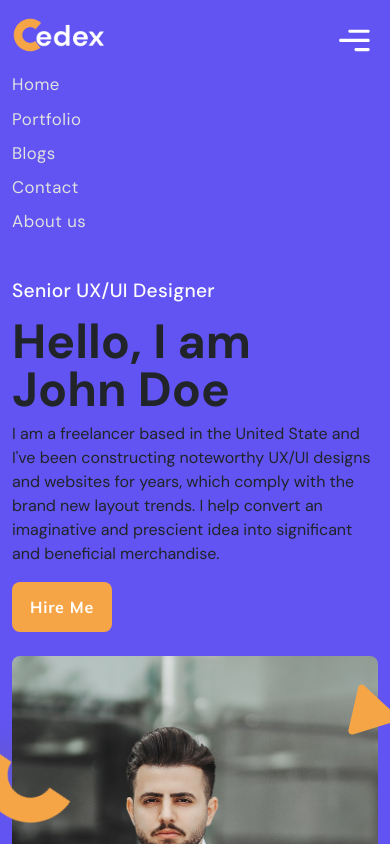
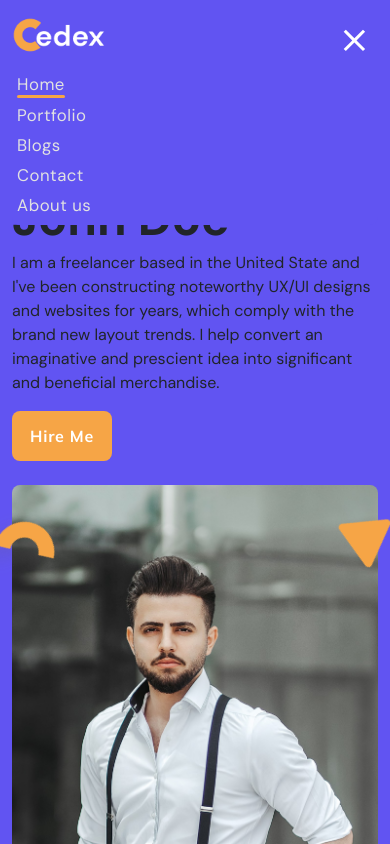
Before and after one commit to firasel/cedex, a Next.js app: page / in a window 390 px wide. Both pictures are taken after a click on the button 354 px from the left and 39 px from the top of the page. Shown: the top 844 px of the page. Built offline with nearby package versions, Linux system fonts and the light colour scheme.

Commit message:
header section almost complete

```diff
--- a/components/Home/Hero/Hero.js
+++ b/components/Home/Hero/Hero.js
@@ -1,3 +1,4 @@
+import { motion } from "framer-motion";
 import Image from "next/image";
 import React from "react";
 import { Button, Col, Row } from "react-bootstrap";
@@ -37,18 +38,38 @@ const Hero = () => {
             {/*  */}
             {/* Image background style start*/}
             <div>
-              <div className="circle1">
+              <motion.div
+                initial={{ rotate: 0, scale: 0.8 }}
+                animate={{ rotate: 359, scale: 0.8 }}
+                transition={{ duration: 2, repeat: Infinity, delay: 0 }}
+                className="circle1"
+              >
                 <Image src={Ellipse} alt="ellipse" />
-              </div>
-              <div className="circle2">
+              </motion.div>
+              <motion.div
+                initial={{ rotate: 0, scale: 0.8 }}
+                animate={{ rotate: -359, scale: 0.8 }}
+                transition={{ duration: 2, repeat: Infinity, delay: 0 }}
+                className="circle2"
+              >
                 <Image src={Ellipse} alt="ellipse" />
-              </div>
-              <div className="rectangle">
+              </motion.div>
+              <motion.div
+                initial={{ rotate: 0, scale: 0.8 }}
+                animate={{ rotate: 359, scale: 0.8 }}
+                transition={{ duration: 2, repeat: Infinity, delay: 0 }}
+                className="rectangle"
+              >
                 <Image src={Rectangle} alt="ellipse" />
-              </div>
-              <div className="polygon">
+              </motion.div>
+              <motion.div
+                initial={{ rotate: 0, scale: 0.8 }}
+                animate={{ rotate: -359, scale: 0.8 }}
+                transition={{ duration: 2, repeat: Infinity, delay: 0 }}
+                className="polygon"
+              >
                 <Image src={Polygon} alt="ellipse" />
-              </div>
+              </motion.div>
             </div>
             {/* Image background style end*/}
           </div>
--- a/components/Home/Hero/Hero.module.scss
+++ b/components/Home/Hero/Hero.module.scss
@@ -3,6 +3,7 @@
     padding-top: 4rem;
     padding-bottom: 7rem;
   }
+
   .heroDetails {
     h5,
     h2,
@@ -39,6 +40,7 @@
       }
     }
   }
+
   .heroImage {
     width: 100%;
     height: 100%;
@@ -50,28 +52,49 @@
     .circle1 {
       position: absolute !important;
       top: 1rem;
-      left: calc(100vw - 106vw);
-      transform: scale(0.8) rotate(-110deg);
+      left: -5vw;
+      width: 10rem;
+      height: 10rem;
     }
     .circle2 {
       position: absolute !important;
-      bottom: -6.2rem;
-      right: -7.5vw;
-      transform: scale(0.8);
+      bottom: -5rem;
+      right: -5vw;
+      width: 11rem;
+      height: 11rem;
     }
     .rectangle {
       position: absolute !important;
-      bottom: 3vh;
+      bottom: 4vh;
       left: -2.5vw;
-      transform: scale(0.8);
+      width: 5rem;
     }
     .polygon {
       position: absolute !important;
       top: 1rem;
       right: -2vw;
-      transform: scale(0.8);
+      width: 4rem;
+      height: 4rem;
     }
   }
+
+  @media screen and (max-width: 1199px) {
+    .heroImage {
+      .circle1 {
+        width: 7rem;
+        height: 7rem;
+      }
+      .circle2 {
+        width: 8rem;
+        height: 8rem;
+        bottom: -2.5rem;
+      }
+      .rectangle {
+        width: 4rem;
+      }
+    }
+  }
+
   @media screen and (max-width: 767px) {
     .heroContainer {
       padding-top: 1rem;
@@ -95,37 +118,44 @@
     }
     .heroImage {
       .circle1 {
-        left: -12vw;
-        transform: scale(0.7) rotate(-110deg);
+        left: -8vw;
+        width: 8rem;
+        height: 8rem;
       }
       .circle2 {
-        bottom: -7rem;
-        right: -15vw;
-        transform: scale(0.7);
+        bottom: -3.5rem;
+        right: -9vw;
+        width: 9rem;
+        height: 9rem;
       }
       .rectangle {
         left: -5vw;
-        transform: scale(0.7);
+      }
+      .polygon {
+        right: -4vw;
+      }
+    }
+  }
+
+  @media screen and (max-width: 574px) {
+    .heroImage {
+      .circle1 {
+        left: -12vw;
+        width: 7rem;
+        height: 7rem;
+      }
+      .circle2 {
+        bottom: -3rem;
+        right: -13vw;
+        width: 8rem;
+        height: 8rem;
+      }
+      .rectangle {
+        left: -6vw;
+        width: 4rem;
       }
       .polygon {
         right: -5vw;
-        transform: scale(0.7);
-      }
-    }
-  }
-  @media screen and (max-width: 574px) {
-    .heroImage {
-      .circle1 {
-        left: -20vw;
-      }
-      .circle2 {
-        right: -20vw;
-      }
-      .rectangle {
-        left: -12vw;
-      }
-      .polygon {
-        right: -8vw;
       }
     }
   }
--- a/components/shared/Navbar/Navbar.js
+++ b/components/shared/Navbar/Navbar.js
@@ -1,39 +1,59 @@
 import Image from "next/image";
 import Link from "next/link";
-import React from "react";
+import React, { useState } from "react";
 import { Container, Nav, Navbar } from "react-bootstrap";
 import { CgMenuRight } from "react-icons/cg";
+import { IoMdClose } from "react-icons/io";
 import LogoImg from "../../../assets/images/common/Logo.png";
 import style from "./Navbar.module.scss";
 
 const NavBar = () => {
+  const [expand, setExpand] = useState(true);
+
   return (
     <>
-      <Navbar className={style.navbarStyle} collapseOnSelect expand="lg">
-        <Container className="py-1 py-md-3">
+      <Navbar className={style.navbarStyle} collapseOnSelect expand="md">
+        <Container className="py-1 py-md-3 position-relative">
           <Navbar.Brand className="logo" href="#">
             <Image src={LogoImg} alt="logo" />
           </Navbar.Brand>
-          <Navbar.Toggle className="toggeBtn" aria-controls="responsive-navbar-nav">
-            <CgMenuRight />
+          <Navbar.Toggle
+            onClick={() => setExpand(!expand)}
+            className="toggeBtn"
+            aria-controls="responsive-navbar-nav"
+          >
+            {expand ? <CgMenuRight /> : <IoMdClose />}
           </Navbar.Toggle>
-          <Navbar.Collapse id="responsive-navbar-nav">
+          <Navbar.Collapse
+            className="menuItemContainer"
+            id="responsive-navbar-nav"
+          >
             <Nav className="ms-auto menuItems">
+              <span className="active">
                 <Nav.Link as={Link} href="/">
                   Home
                 </Nav.Link>
+              </span>
+              <span>
                 <Nav.Link as={Link} href="/portfolio">
                   Portfolio
                 </Nav.Link>
+              </span>
+              <span>
                 <Nav.Link as={Link} href="/blogs">
                   Blogs
                 </Nav.Link>
+              </span>
+              <span>
                 <Nav.Link as={Link} href="/contact">
                   Contact
                 </Nav.Link>
+              </span>
+              <span>
                 <Nav.Link as={Link} href="/about">
                   About us
                 </Nav.Link>
+              </span>
             </Nav>
           </Navbar.Collapse>
         </Container>
--- a/components/shared/Navbar/Navbar.module.scss
+++ b/components/shared/Navbar/Navbar.module.scss
@@ -4,7 +4,7 @@
     overflow: hidden;
   }
   .menuItems {
-    a {
+    span > a {
       padding: 5px 10px;
       margin-left: 10px;
       letter-spacing: 0.7px;
@@ -12,9 +12,32 @@
       transition: all 0.2s;
       font-weight: 400;
       font-size: 1.1rem;
+      position: relative;
+      &::after {
+        content: "";
+        width: 5px;
+        height: 5px;
+        border-radius: 999px;
+        background-color: #f6a546;
+        position: absolute;
+        top: -1.5rem;
+        left: calc(50% - 3px);
+        opacity: 0;
+      }
       &:hover {
         color: #fafafa;
         transition: all 0.2s;
+        &::after {
+          transition: all 0.2s;
+          opacity: 1;
+          top: -0.5rem;
+        }
+      }
+    }
+    .active {
+      > a::after {
+        opacity: 1 !important;
+        top: -0.5rem;
       }
     }
   }
@@ -28,15 +51,53 @@
       box-shadow: none;
     }
   }
+
   @media screen and (max-width: 767px) {
     .menuItems {
-      a {
+      span {
+        margin-bottom: 5px;
+      }
+      span > a {
         padding: 3px 0px;
         margin-left: 0px;
-        margin-top: 3px;
         letter-spacing: 0.5px;
         font-size: 1.05rem;
+        &::after {
+          width: 0%;
+          height: 3px;
+          border-radius: 2px;
+          bottom: 0 !important;
+          top: inherit !important;
+          left: 0;
+          opacity: 0;
+        }
+        &:hover {
+          &::after {
+            transition: all 0.5s;
+            opacity: 1;
+            width: 100%;
+            top: inherit !important;
+            bottom: 0 !important;
+          }
+        }
       }
+      .active {
+        > a::after {
+          opacity: 1;
+          width: 100%;
+          left: 0;
+          top: inherit !important;
+          bottom: 0 !important;
+        }
+      }
+    }
+    .menuItemContainer {
+      position: absolute;
+      top: 100%;
+      background-color: #6154f2;
+      width: calc(100% - 1.5rem);
+      border-radius: 0 0 8px 8px;
+      padding: 2px 5px;
     }
   }
 }
--- a/package.json
+++ b/package.json
@@ -10,6 +10,7 @@
   },
   "dependencies": {
     "bootstrap": "5.1.3",
+    "framer-motion": "^6.2.8",
     "next": "12.1.0",
     "react": "17.0.2",
     "react-bootstrap": "^2.2.1",
--- a/styles/globals.css
+++ b/styles/globals.css
@@ -26,6 +26,15 @@ a {
 .row > div:last-child {
   padding-right: 0;
   margin-right: 0;
+}
+
+@keyframes rotateAnim {
+  0% {
+    transform: rotate(0deg);
+  }
+  100% {
+    transform: rotate(360deg);
+  }
 }
 
 @media screen and (max-width: 767px) {
```
Also changed, not shown: 2 other files (tests, documents, lock files or other folders). Lines whose indentation alone changed are shown as unchanged.
